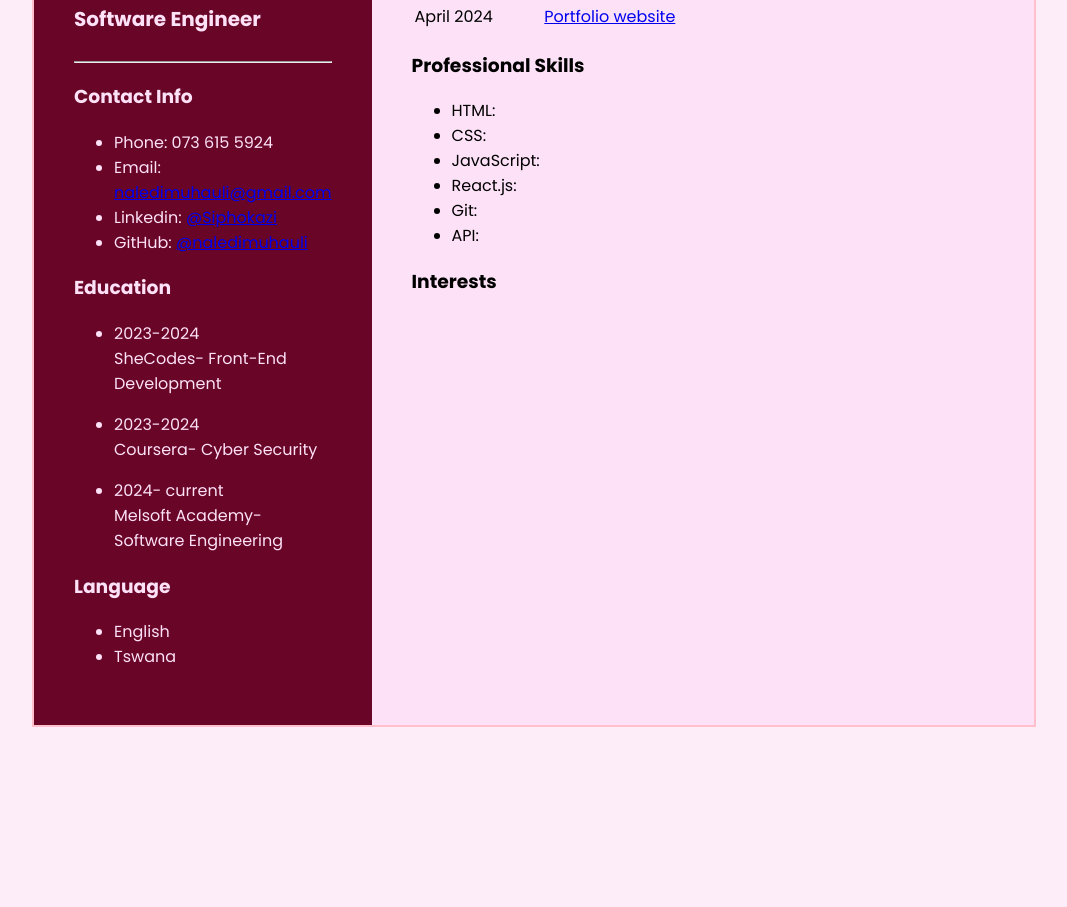
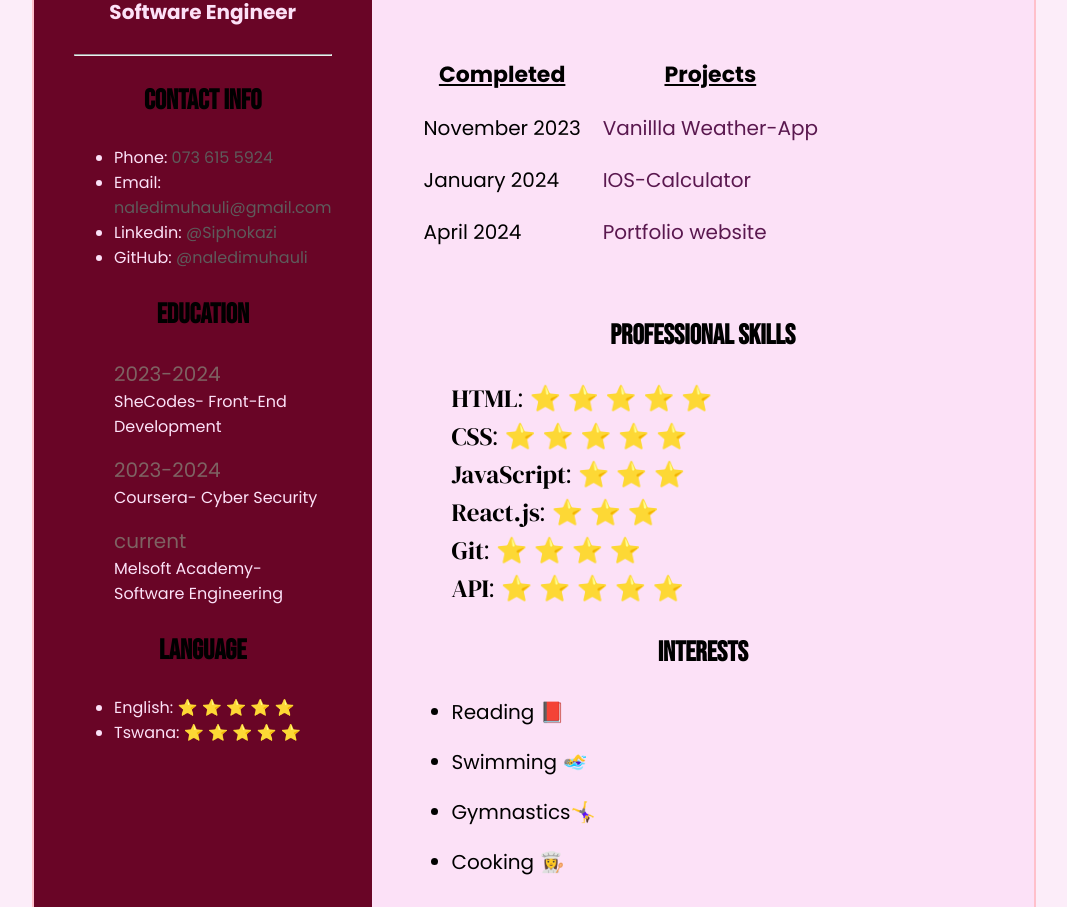
Before and after one commit to naledimuhauli/naledimuhauli.github.io, a plain HTML site: page index.html in a window 1280 px wide. Shown: the part 394-1301 px from the top of the page, without its empty margins (106-1173 px from the left). Before the commit the page ends 1129 px from the top, so only its background shows below. Drawn offline with Linux system fonts and the light colour scheme.

Commit message:
changed the structure of my HTML file and styled it

```diff
--- a/index.html
+++ b/index.html
@@ -8,27 +8,35 @@
 <link rel="preconnect" href="https://fonts.gstatic.com" crossorigin>
 <link href="https://fonts.googleapis.com/css2?family=Poppins:ital,wght@0,100;0,200;0,300;0,400;0,500;0,600;0,700;0,800;0,900;1,100;1,200;1,300;1,400;1,500;1,600;1,700;1,800;1,900&display=swap"
  rel="stylesheet">
+ <link rel="preconnect" href="https://fonts.googleapis.com">
+<link rel="preconnect" href="https://fonts.gstatic.com" crossorigin>
+<link href="https://fonts.googleapis.com/css2?family=Bebas+Neue&display=swap"
+ rel="stylesheet">
+ <link rel="preconnect" href="https://fonts.googleapis.com">
+<link rel="preconnect" href="https://fonts.gstatic.com" crossorigin>
+<link href="https://fonts.googleapis.com/css2?family=Bebas+Neue&family=DM+Serif+Display:ital@0;1&display=swap"
+ rel="stylesheet">
     <title>Cv-project</title>
 </head>
 <body>
     <div class="container">
         <div class="left">
         <img src="./images/IMG_1209.jpg" alt="Siphokazi" width="150" height="200" title="This is an image">
-        <h2>Siphokazi Muhauli</h2>
+        <h2 class="name">Siphokazi <span class="lastname"> Muhauli</span></h2>
         <h4>Software Engineer</h4>
 <hr>
   <h3>
     Contact Info
   </h3>
-  <ul>
-    <li>Phone: 073 615 5924</li>
-    <li>Email: <a href="mailto:naledimuhuali@gmail.com">naledimuhauli@gmail.com</a></li>
-    <li>Linkedin: <a href="#" target="_blank">@Siphokazi</a></li>
-    <li>GitHub: <a href="https://github.com/naledimuhauli" target="_blank">@naledimuhauli</a></li>
+  <ul class="contact">
+    <li> <span class="info"> Phone</span>: <span class="number">073 615 5924 </span></li>
+    <li> <span class="info">Email</span>: <a href="mailto:naledimuhuali@gmail.com">naledimuhauli@gmail.com</a></li>
+    <li> <span class="info">Linkedin</span>: <a href="#" target="_blank">@Siphokazi</a></li>
+    <li> <span class="info">GitHub</span>: <a href="https://github.com/naledimuhauli" target="_blank">@naledimuhauli</a></li>
   </ul>
 
 <h3>Education</h3>
-<ul>
+<ul class="education">
     <li><p>
         <span class="date">2023-2024</span>
         <br>
@@ -40,7 +48,7 @@
         Coursera- Cyber Security
     </p></li>
     <li><p>
-        <span class="date">2024- current</span>
+        <span class="date"> current</span>
         <br>
         Melsoft Academy- Software Engineering
     </p></li>
@@ -49,15 +57,16 @@
         Language
     </h3>
     <ul>
-        <li>English</li>
-        <li>Tswana</li>
+        <li>English: <span class="level">⭐  ⭐  ⭐  ⭐  ⭐</span> </li>
+        <li>Tswana: <span class="level">⭐  ⭐  ⭐  ⭐  ⭐</span> </li>
     </ul>
 </div>
+<!-- right side section  -->
 <div class="right">
 <h3>
     Profile
 </h3>
-<p>I am a dynamic and ambitious individual with a mature and responsible attitude toward any task or situation I encounter.
+<p class="paragraph">I am a dynamic and ambitious individual with a mature and responsible attitude toward any task or situation I encounter.
      I excel in collaborating with others to achieve specific goals efficiently and with excellence. With a clear and logical mind,
       I approach problem-solving practically and am dedicated to seeing projects through to their successful completion.
     </p>
@@ -66,49 +75,54 @@
     </h3>
     <table>
         <tr>
-            <th>Completed</th>
-            <th>Projects</th>
+            <th> <span class="details">Completed </span></th>
+            <th> <span class="details">Projects </span></th>
         </tr>
         <tr>
             <td>
-                November 2023
+               <span class="month"> November 2023</span>
             </td>
             <td>
-               <a href="https://www.shecodes.io/cohorts/1355/projects/1860735?_gl=1*1cofeld*_gcl_au*MTI5MTc0OTU0Mi4xNzEwNTA3MTgz"> Vanillla Weather-App </a>
+               <a href="https://www.shecodes.io/cohorts/1355/projects/1860735?_gl=1*1cofeld*_gcl_au*MTI5MTc0OTU0Mi4xNzEwNTA3MTgz" target="_blank"> Vanillla Weather-App </a>
             </td>
         </tr>
         <tr>
             <td>
-                January 2024
+                <span class="month"> January 2024 </span>
             </td>
             <td>
-                IOS-Calculator
+                 <a href="https://github.com/naledimuhauli/ios-calculator" target="_blank">IOS-Calculator</a>
             </td>
         </tr>
         <tr>
             <td>
-                April 2024
+                <span class="month"> April 2024 </span>
             </td>
             <td>
-                <a href="https://www.shecodes.io/cohorts/1480/projects/1938499?_gl=1*utdoh0*_gcl_au*MTI5MTc0OTU0Mi4xNzEwNTA3MTgz">Portfolio website</a>
+                <a href="https://www.shecodes.io/cohorts/1480/projects/1938499?_gl=1*utdoh0*_gcl_au*MTI5MTc0OTU0Mi4xNzEwNTA3MTgz" target="_blank">Portfolio website</a>
             </td>
         </tr>
         </table>
         <h3>
             Professional Skills
         </h3>
-        <ul>
-            <li>HTML:</li>
-            <li>CSS:</li>
-            <li>JavaScript:</li>
-            <li>React.js:</li>
-            <li>Git:</li>
-            <li>API:</li>
+        <ul class="stars">
+            <li class="skill"> <span class="lang">HTML</span>: ⭐   ⭐   ⭐   ⭐  ⭐</li>
+            <li class="skill"> <span class="lang">CSS</span>: ⭐  ⭐  ⭐  ⭐  ⭐</li>
+            <li class="skill"> <span class="lang">JavaScript</span>: ⭐  ⭐  ⭐</li>
+            <li class="skill"> <span class="lang">React.js</span>: ⭐  ⭐  ⭐</li>
+            <li class="skill"> <span class="lang">Git</span>: ⭐  ⭐  ⭐  ⭐</li>
+            <li class="skill"> <span class="lang">API</span>: ⭐  ⭐  ⭐  ⭐  ⭐</li>
         </ul>
         <h3>
             Interests
         </h3>
-
+      <ul class="Int">
+        <li class="interests">Reading 📕</li>
+        <li class="interests">Swimming 🏊‍♀️</li>
+        <li class="interests">Gymnastics🤸‍♀️</li>
+        <li class="interests">Cooking 👩‍🍳</li>
+      </ul>
 </div>
 </div>
 </body>
--- a/style.css
+++ b/style.css
@@ -1,9 +1,6 @@
 body{
     background-color: rgb(252, 237, 249);
     font-family:"Poppins", sans-serif;
-    display: flex;
-    justify-content: center;
-    align-items: center;
     min-height: 100vh;
 }
 .container{
@@ -20,6 +17,8 @@ body{
 img{
     border-radius: 50%;
     margin: 0 20px;
+    margin: 0 auto;
+    display: block;
 }
 
 .container .left{
@@ -30,9 +29,33 @@ img{
 }
 .left h2{
     font-size: 30px;
+   text-align: center;
 }
+
 .left h4{
     font-size:20px ;
+    text-align: center;
+}
+.contact a{
+    text-decoration: none;
+    color: rgb(94, 91, 91);
+}
+.contact .number{
+    color: rgb(94, 91, 91);
+}
+
+h3{
+    text-align: center;
+    font-family: "Bebas Neue", sans-serif;
+    color: black;
+    font-size: 28px;
+}
+.education li{
+    list-style: none;
+}
+ .date{
+    color: rgb(126, 98, 98);
+    font-size: 20px;
 }
 
 .container .right{
@@ -40,3 +63,44 @@ img{
      background-color: rgb(252, 225, 247);
     padding: 40px;
 }
+.paragraph{
+    line-height: 30px;
+    font-size: 19px;
+
+}
+table{
+    margin: 60px 0;
+}
+th, td{
+    padding: 10px;
+
+}
+.details{
+font-size: 22px;
+text-decoration: underline;
+}
+.month{
+    font-size: 20px;
+}
+
+table a{
+    text-decoration: none;
+    color: rgb(90, 24, 79);
+    font-size: 20px;
+}
+.skill{
+    font-size: 25px;
+}
+.stars li{
+    list-style: none;
+}
+.lang{
+    font-family: "DM Serif Display", serif;
+}
+.interests{
+    font-size: 20px;
+    margin-bottom: 20px;
+}
+ .int li{
+    margin-top: 20px;
+}
```
